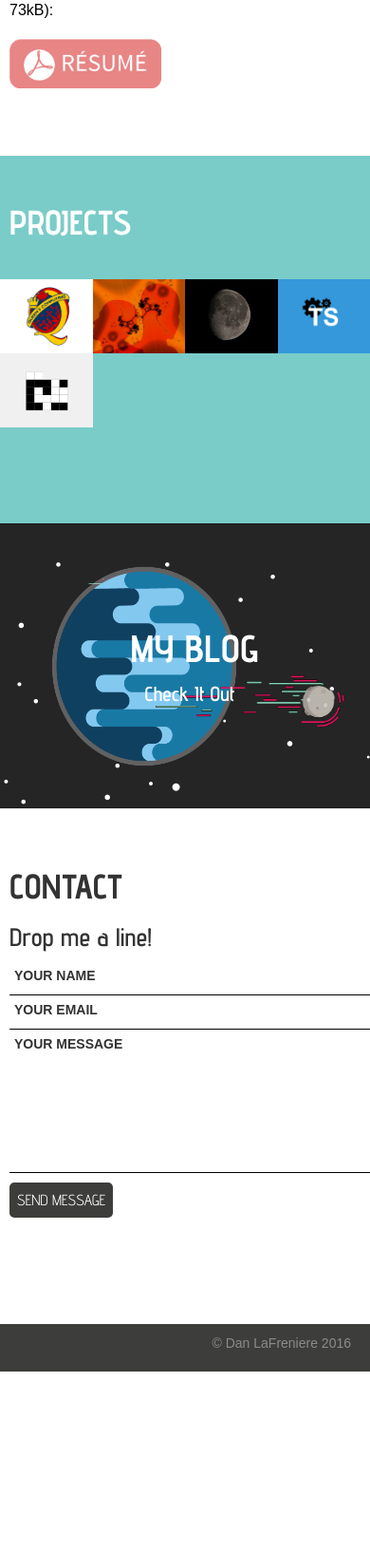
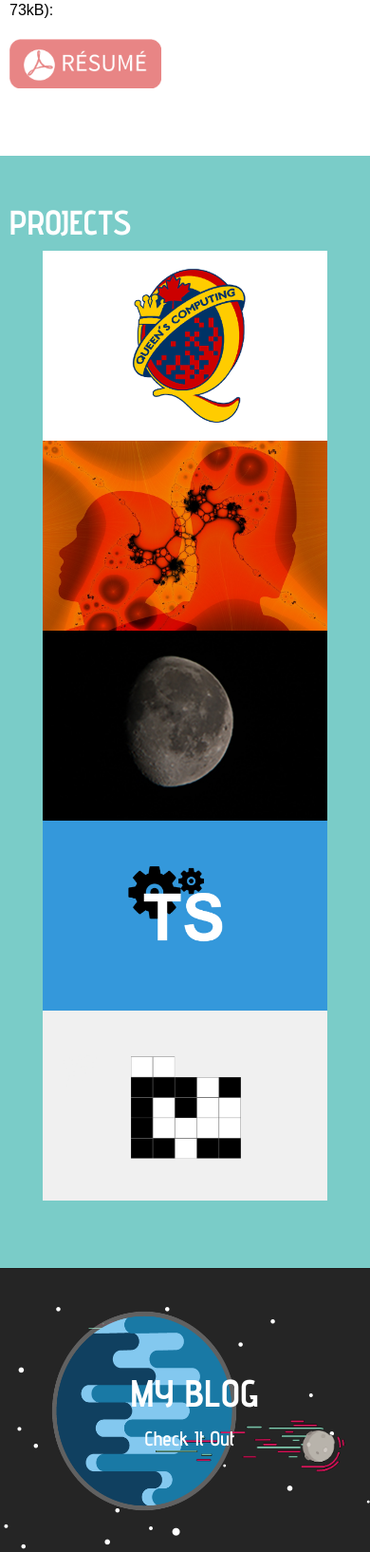
Before and after one commit to danlafreniere/Portfolio, a PHP site: page / in a window 390 px wide; the page is wider, and only the part inside the window is pictured. Shown: the part 1590-3224 px from the top of that part at 95% size. Before the commit the page ends 3034 px from the top of that part, so only its background shows below. Run offline with PHP 8.4, Linux system fonts and the light colour scheme; some libraries are stand-ins or nearby versions; grey boxes are pictures that could not be loaded.

Commit message:
Responsive project fix

```diff
--- a/css/style.css
+++ b/css/style.css
@@ -298,16 +298,10 @@ footer {
 }
 
 .thumb-title {
-   margin-right: 15px;
-  margin-left: 15px;
-  margin-right: auto;
-  margin-left: auto;
-}
-
-.thumb-container {
-    max-width: 1170px;
-    margin: 30px auto;
-    overflow: auto;         /* clearfix */
+    margin-right: 15px;
+    margin-left: 15px;
+    margin-right: auto;
+    margin-left: auto;
 }
 
 .thumb {
@@ -351,9 +345,9 @@ footer {
 .thumb-text {
     font-family: 'Advent Pro', sans-serif;
     display: block;
-    padding: 30px 10px 30px 10px;
+    padding: 30px 10px 20px 10px;
     color: #fff;
-    font-size: 18pt;
+    font-size: 16pt;
     font-weight: 300;
     text-transform: uppercase;
     line-height: 1.2;
@@ -364,7 +358,7 @@ footer {
     display: block;
     padding: 0 10px 0 10px;
     color: #e36767;
-    font-size: 16pt;
+    font-size: 14pt;
     font-weight: 300;
 }
 
@@ -818,6 +812,13 @@ form .button {
     }
 }
 
+@media only screen and (max-width: 1000px) {
+    .thumb {
+        width: 33.333%;
+        height: 200px;
+    }
+}
+
 @media only screen and (max-width: 961px) {
     #treeLogo {
         float: left;
@@ -899,6 +900,20 @@ form .button {
     #menu:hover {
         color: #e36767;
     }
+
+}
+
+
+@media (max-width: 700px) {
+    .thumb {
+        width: 300px;
+        height: 200px;
+        float: none;
+        margin: auto;
+        display: block;
+    }
+
+
 }
 
 @media (max-width:481px) {
@@ -912,6 +927,7 @@ form .button {
      #nameLogo {
         display: none;
     }
+
 }
 
 @media (max-width:340px) {
--- a/index.php
+++ b/index.php
@@ -1,3 +1,14 @@
+<?php
+
+            session_start();
+
+            require_once 'helpers/security.php';
+            $errors = isset($_SESSION['errors']) ? $_SESSION['errors'] : [];
+            $fields = isset($_SESSION['fields']) ? $_SESSION['fields'] : [];
+
+?>
+
+
 <!doctype html>
 <html lan="en">
 
@@ -97,7 +108,7 @@
         <section class="tealBackground topPadding bigBottom">
 
             <div class="container"><h1 class="whiteText">PROJECTS</h1></div>
-            <div class="thumb-container">
+            <div class="container">
 
 
                  <a class="thumb" style="background-image: url(/images/Queens_Sites.png);">
@@ -157,15 +168,6 @@
 
         <hr style="margin-top:-0em;"/>
 
-        <?php
-
-            session_start();
-
-            require_once 'helpers/security.php';
-            $errors = isset($_SESSION['errors']) ? $_SESSION['errors'] : [];
-            $fields = isset($_SESSION['fields']) ? $_SESSION['fields'] : [];
-
-        ?>
 
 
         <div class="container" id="contact" >
```
